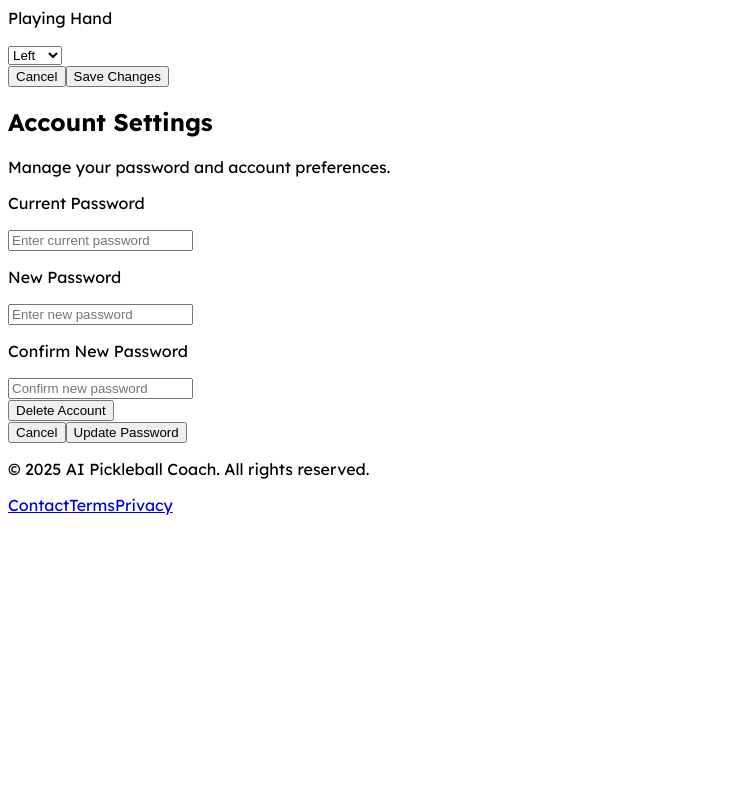
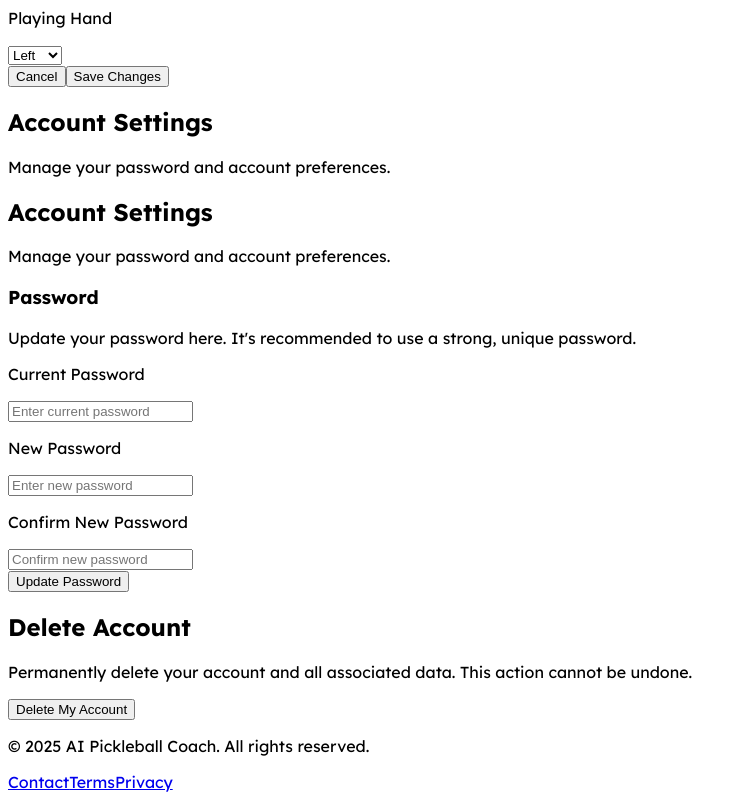
Before and after one commit to iBuddies/swingly-frontend, a Next.js app in the folder webapp-next/: page /profile in a window 1280 px wide. Shown: the part 971-1771 px from the top of the page, without its empty margins (0-746 px from the left). Before the commit the page ends 1494 px from the top, so only its background shows below. Built offline with nearby package versions, Linux system fonts and the light colour scheme.

Commit message:
style(profile): remove green accents in settings; use neutral buttons for Save/Update

```diff
--- a/webapp-next/app/(public)/profile/page.jsx
+++ b/webapp-next/app/(public)/profile/page.jsx
@@ -14,22 +14,23 @@ export default function ProfilePage() {
           </div>
           <div className="mt-8"></div>
 
-          <section className="bg-white dark:bg-background-dark border border-border-light dark:border-zinc-700 rounded-xl mb-8">
+          {/* Personal Information (v2) */}
+          <section className="bg-white dark:bg-background-dark border border-border-light dark:border-zinc-700 rounded-xl mb-8 shadow-sm">
             <div className="p-6 flex flex-col gap-6">
               <div className="grid grid-cols-1 md:grid-cols-2 gap-4">
                 <label className="flex flex-col w-full">
                   <p className="text-sm font-medium pb-2">Full Name</p>
-                  <input className="form-input h-12 rounded-lg border border-gray-200 dark:border-zinc-700 bg-gray-50 dark:bg-background-dark px-3" placeholder="Alex Morgan" />
+                  <input className="form-input h-10 text-sm rounded-lg border border-gray-200 dark:border-zinc-700 bg-gray-50 dark:bg-background-dark px-3" placeholder="Alex Morgan" />
                 </label>
                 <label className="flex flex-col w-full">
                   <p className="text-sm font-medium pb-2">Email</p>
-                  <input className="form-input h-12 rounded-lg border border-gray-200 dark:border-zinc-700 bg-gray-50 dark:bg-background-dark px-3" placeholder="alex.morgan@email.com" />
+                  <input className="form-input h-10 text-sm rounded-lg border border-gray-200 dark:border-zinc-700 bg-gray-50 dark:bg-background-dark px-3" placeholder="alex.morgan@email.com" />
                 </label>
               </div>
               <div className="grid grid-cols-1 md:grid-cols-2 gap-4">
                 <label className="flex flex-col w-full">
                   <p className="text-sm font-medium pb-2">Skill Level</p>
-                  <select className="form-select h-12 rounded-lg border border-gray-200 dark:border-zinc-700 bg-gray-50 dark:bg-background-dark px-3">
+                  <select className="form-select h-10 text-sm rounded-lg border border-gray-200 dark:border-zinc-700 bg-gray-50 dark:bg-background-dark px-3">
                     <option>Beginner</option>
                     <option>Intermediate (3.5)</option>
                     <option>Advanced</option>
@@ -38,16 +39,16 @@ export default function ProfilePage() {
                 </label>
                 <label className="flex flex-col w-full">
                   <p className="text-sm font-medium pb-2">Playing Hand</p>
-                  <select className="form-select h-12 rounded-lg border border-gray-200 dark:border-zinc-700 bg-gray-50 dark:bg-background-dark px-3">
+                  <select className="form-select h-10 text-sm rounded-lg border border-gray-200 dark:border-zinc-700 bg-gray-50 dark:bg-background-dark px-3">
                     <option>Left</option>
                     <option>Right</option>
                   </select>
                 </label>
               </div>
             </div>
-            <div className="px-6 py-4 border-t border-border-light dark:border-zinc-700 flex justify-end gap-3">
-              <button className="h-10 px-4 rounded-lg bg-gray-100 dark:bg-white/10 hover:bg-gray-200 dark:hover:bg-white/20 text-sm font-bold">Cancel</button>
-              <button className="h-10 px-4 rounded-lg bg-primary text-white hover:opacity-90 text-sm font-bold">Save Changes</button>
+            <div className="px-6 py-4 border-t border-border-light dark:border-zinc-700 bg-gray-50 dark:bg-zinc-900/50 rounded-b-xl flex justify-end gap-3">
+              <button className="h-9 px-3 rounded-lg bg-gray-100 dark:bg-gray-700 hover:bg-gray-200 dark:hover:bg-gray-600 text-sm font-medium">Cancel</button>
+              <button className="h-9 px-3 rounded-lg bg-gray-900 text-white hover:bg-black/80 dark:bg-white/10 dark:text-white dark:hover:bg-white/20 text-sm font-medium">Save Changes</button>
             </div>
           </section>
 
@@ -55,30 +56,46 @@ export default function ProfilePage() {
             <h2 className="text-xl font-bold tracking-tight">Account Settings</h2>
             <p className="text-text-secondary dark:text-white/70">Manage your password and account preferences.</p>
           </section>
-          <section className="bg-white dark:bg-background-dark border border-border-light dark:border-zinc-700 rounded-xl">
-            <div className="p-6 flex flex-col gap-6">
-              <div className="grid grid-cols-1 md:grid-cols-2 gap-4">
+          {/* Account Settings (v2 with side description) */}
+          <section className="bg-white dark:bg-background-dark border border-border-light dark:border-zinc-700 rounded-xl shadow-sm">
+            <div className="p-6 border-b border-border-light dark:border-zinc-700">
+              <h2 className="text-lg font-semibold">Account Settings</h2>
+              <p className="text-sm text-gray-500 dark:text-gray-400 mt-1">Manage your password and account preferences.</p>
+            </div>
+            <div className="p-6 grid grid-cols-1 md:grid-cols-3 gap-6">
+              <div className="md:col-span-1">
+                <h3 className="text-sm font-medium">Password</h3>
+                <p className="text-xs text-gray-500 dark:text-gray-400 mt-1">Update your password here. It's recommended to use a strong, unique password.</p>
+              </div>
+              <div className="md:col-span-2 flex flex-col gap-4">
                 <label className="flex flex-col w-full">
                   <p className="text-sm font-medium pb-2">Current Password</p>
-                  <input className="form-input h-12 rounded-lg border border-gray-200 dark:border-zinc-700 bg-gray-50 dark:bg-background-dark px-3" placeholder="Enter current password" type="password" />
+                  <input className="form-input h-10 text-sm rounded-lg border border-gray-200 dark:border-zinc-700 bg-gray-50 dark:bg-background-dark px-3" placeholder="Enter current password" type="password" />
                 </label>
-              </div>
-              <div className="grid grid-cols-1 md:grid-cols-2 gap-4">
                 <label className="flex flex-col w-full">
                   <p className="text-sm font-medium pb-2">New Password</p>
-                  <input className="form-input h-12 rounded-lg border border-gray-200 dark:border-zinc-700 bg-gray-50 dark:bg-background-dark px-3" placeholder="Enter new password" type="password" />
+                  <input className="form-input h-10 text-sm rounded-lg border border-gray-200 dark:border-zinc-700 bg-gray-50 dark:bg-background-dark px-3" placeholder="Enter new password" type="password" />
                 </label>
                 <label className="flex flex-col w-full">
                   <p className="text-sm font-medium pb-2">Confirm New Password</p>
-                  <input className="form-input h-12 rounded-lg border border-gray-200 dark:border-zinc-700 bg-gray-50 dark:bg-background-dark px-3" placeholder="Confirm new password" type="password" />
+                  <input className="form-input h-10 text-sm rounded-lg border border-gray-200 dark:border-zinc-700 bg-gray-50 dark:bg-background-dark px-3" placeholder="Confirm new password" type="password" />
                 </label>
               </div>
             </div>
-            <div className="px-6 py-4 border-t border-border-light dark:border-zinc-700 flex justify-between items-center">
-              <button className="h-10 px-4 rounded-lg bg-transparent text-red-600 dark:text-red-500 hover:bg-red-50 dark:hover:bg-red-900/20 text-sm font-bold">Delete Account</button>
-              <div className="flex gap-3">
-                <button className="h-10 px-4 rounded-lg bg-gray-100 dark:bg-white/10 hover:bg-gray-200 dark:hover:bg-white/20 text-sm font-bold">Cancel</button>
-                <button className="h-10 px-4 rounded-lg bg-primary text-white hover:opacity-90 text-sm font-bold">Update Password</button>
+            <div className="p-4 flex justify-end gap-3 bg-gray-50 dark:bg-gray-900/50 rounded-b-xl border-t border-border-light dark:border-zinc-700">
+              <button className="h-9 px-3 rounded-lg bg-gray-900 text-white hover:bg-black/80 dark:bg-white/10 dark:text-white dark:hover:bg-white/20 text-sm font-medium">Update Password</button>
+            </div>
+          </section>
+
+          {/* Delete Account panel */}
+          <section className="bg-white dark:bg-background-dark border border-red-500/50 dark:border-red-500/30 rounded-xl shadow-sm mt-8">
+            <div className="p-6 grid grid-cols-1 md:grid-cols-3 gap-6 items-start">
+              <div className="md:col-span-2">
+                <h2 className="text-lg font-semibold text-red-700 dark:text-red-500">Delete Account</h2>
+                <p className="text-sm text-gray-600 dark:text-gray-400 mt-1">Permanently delete your account and all associated data. This action cannot be undone.</p>
+              </div>
+              <div className="md:col-span-1 flex justify-start md:justify-end">
+                <button className="h-9 px-3 rounded-lg bg-red-600 hover:bg-red-700 text-white text-sm font-medium">Delete My Account</button>
               </div>
             </div>
           </section>
```
